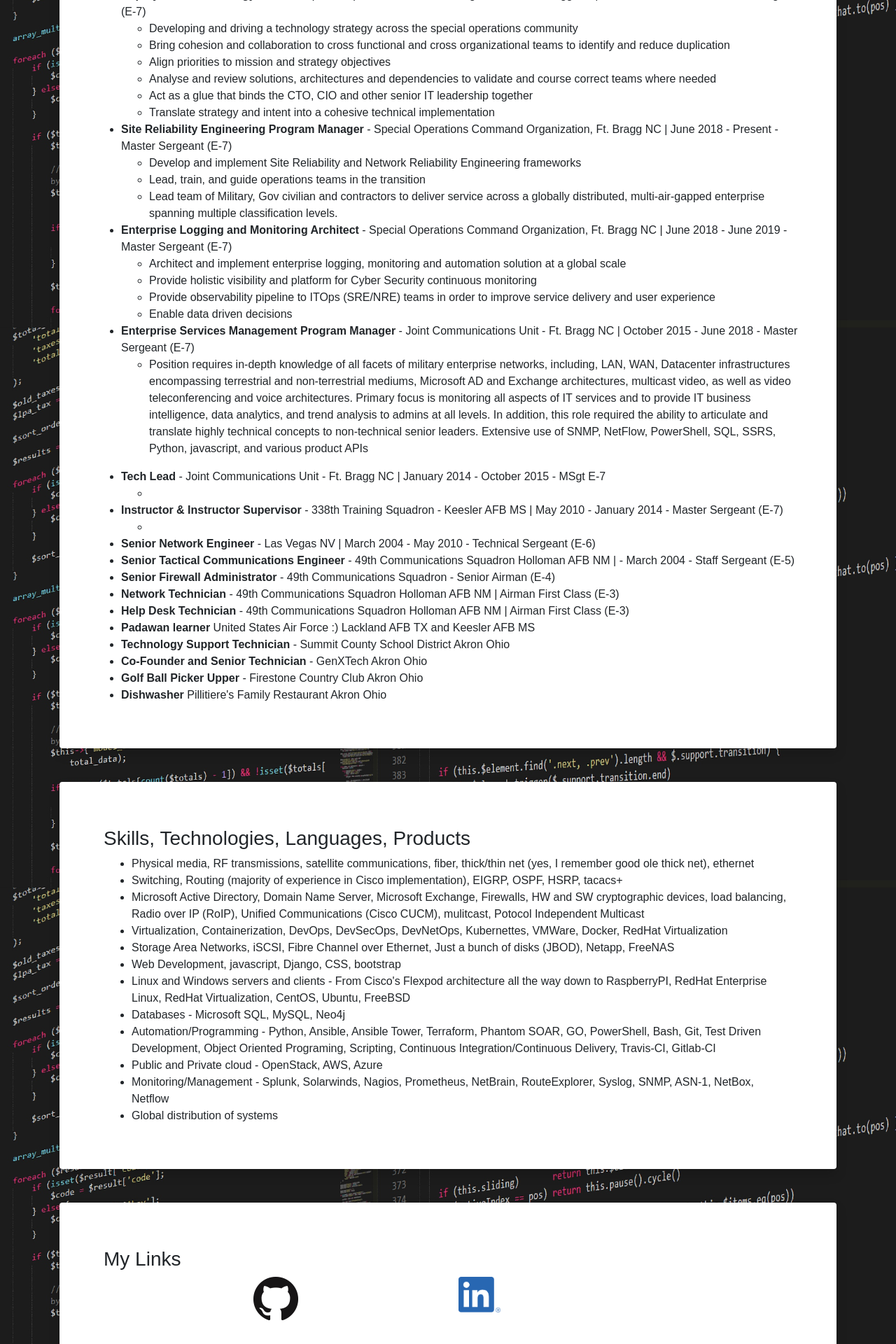
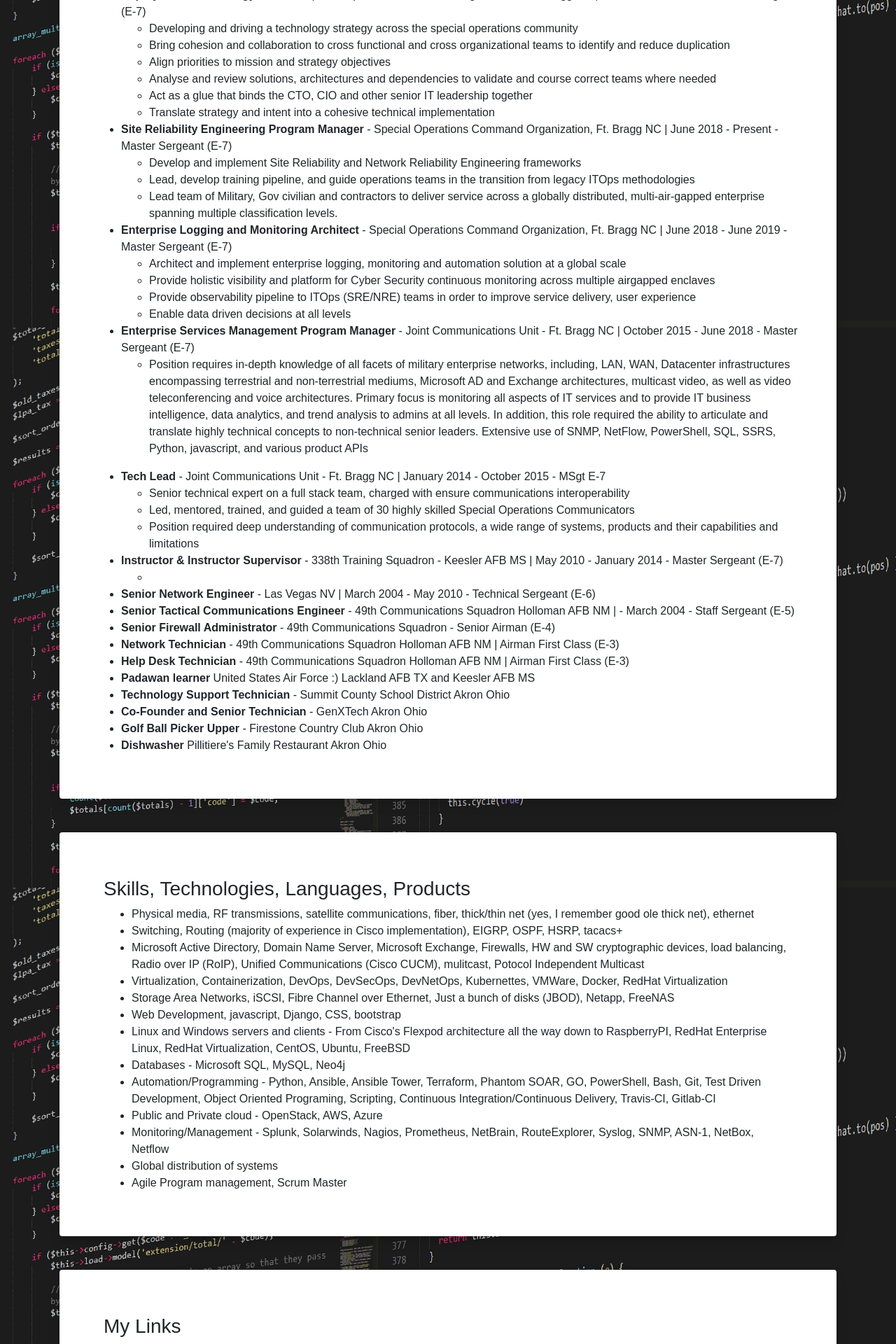
Before and after one commit to tonypnode/portfolio_site, a Django app: page / in a window 1280 px wide. Shown: the part 1132-3052 px from the top of the page at 70% size. Run offline with Django 3.2, Linux system fonts and the light colour scheme; some libraries are stand-ins or nearby versions.

Commit message:
Add tech lead info /AJP//
Signed-off-by: tonypnode <sgtp@me.com>

```diff
--- a/tonyp_webfront/templates/indecks.html
+++ b/tonyp_webfront/templates/indecks.html
@@ -39,16 +39,16 @@
                 <li><b>Site Reliability Engineering Program Manager</b> - Special Operations Command Organization, Ft. Bragg NC | June 2018 - Present - Master Sergeant (E-7)
                     <ul>
                         <li>Develop and implement Site Reliability and Network Reliability Engineering frameworks</li>
-                        <li>Lead, train, and guide operations teams in the transition</li>
+                        <li>Lead, develop training pipeline, and guide operations teams in the transition from legacy ITOps methodologies</li>
                         <li>Lead team of Military, Gov civilian and contractors to deliver service across a globally distributed, multi-air-gapped enterprise spanning multiple classification levels.</li>
                     </ul>
                 </li>
                 <li><b>Enterprise Logging and Monitoring Architect</b> - Special Operations Command Organization, Ft. Bragg NC | June 2018 - June 2019 - Master Sergeant (E-7)
                     <ul>
                         <li>Architect and implement enterprise logging, monitoring and automation solution at a global scale</li>
-                        <li>Provide holistic visibility and platform for Cyber Security continuous monitoring</li>
-                        <li>Provide observability pipeline to ITOps (SRE/NRE) teams in order to improve service delivery and user experience</li>
-                        <li>Enable data driven decisions</li>
+                        <li>Provide holistic visibility and platform for Cyber Security continuous monitoring across multiple airgapped enclaves</li>
+                        <li>Provide observability pipeline to ITOps (SRE/NRE) teams in order to improve service delivery, user experience</li>
+                        <li>Enable data driven decisions at all levels</li>
                     </ul>
                 </li>
                 <li><b>Enterprise Services Management Program Manager</b> - Joint Communications Unit - Ft. Bragg NC | October 2015 - June 2018 - Master Sergeant (E-7)
@@ -60,7 +60,9 @@
                 </li>
                 <li><b>Tech Lead</b> - Joint Communications Unit - Ft. Bragg NC | January 2014 - October 2015 - MSgt E-7
                     <ul>
-                        <li></li>
+                        <li>Senior technical expert on a full stack team, charged with ensure communications interoperability</li>
+                        <li>Led, mentored, trained, and guided a team of 30 highly skilled Special Operations Communicators</li>
+                        <li>Position required deep understanding of communication protocols, a wide range of systems, products and their capabilities and limitations</li>
                     </ul>
                 </li>
                 <li><b>Instructor & Instructor Supervisor</b> - 338th Training Squadron - Keesler AFB MS | May 2010 - January 2014 - Master Sergeant (E-7)
@@ -110,6 +112,7 @@
                     <li>Public and Private cloud - OpenStack, AWS, Azure</li>
                     <li>Monitoring/Management - Splunk, Solarwinds, Nagios, Prometheus, NetBrain, RouteExplorer, Syslog, SNMP, ASN-1, NetBox, Netflow</li>
                     <li>Global distribution of systems</li>
+                    <li>Agile Program management, Scrum Master</li>
                 </ul>
         </div>
 
```
